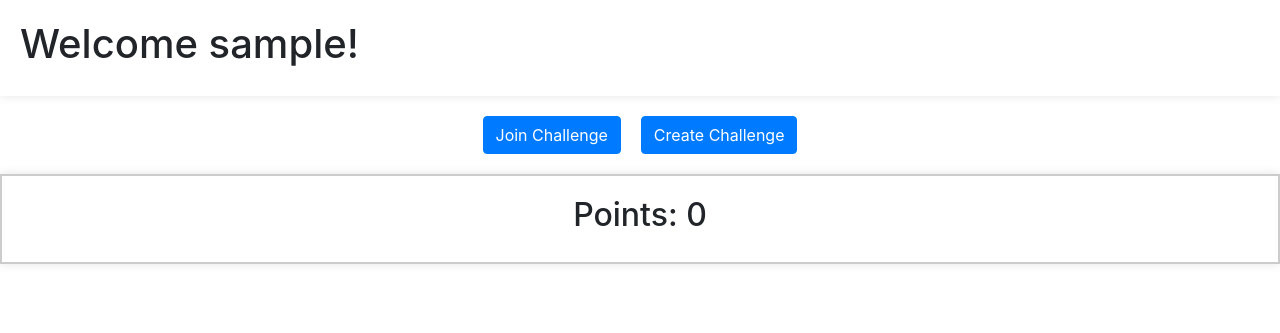
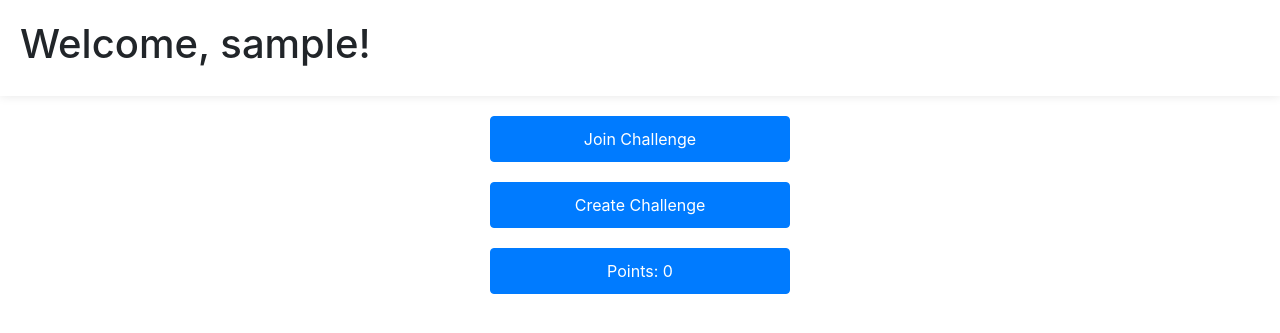
Before and after one commit to paulodeluna/SYNCS_hackathon, a Flask app: page /home in a window 1280 px wide. Shown: the top 333 px of the page. Run offline with Flask 3, Linux system fonts and the light colour scheme; the visitor is signed in with stand-in values (Sample User, id 1); some libraries are stand-ins or nearby versions.

Commit message:
did minor formatting changes for home and challenge page

```diff
--- a/templates/challenge.html
+++ b/templates/challenge.html
@@ -53,7 +53,7 @@
         <button class="btn btn-primary" onclick="validateChallenge()">Check</button>
         <div id="message" class="mt-3"></div>
 
-        <h2 class="mt-5">Challenges:</h2>
+        <h2 class="mt-5">Available Challenges:</h2>
         <ul class="list-group">
             {% for challenge in challenges %}
                 <li class="list-group-item">{{ challenge }}</li>
--- a/templates/home.html
+++ b/templates/home.html
@@ -23,33 +23,28 @@
         }
         .main-content {
             display: flex;
-            justify-content: center;
+            flex-direction: column; /* Stack buttons vertically */
+            align-items: center; /* Center align buttons */
             gap: 20px;
             margin-bottom: 20px;
         }
-        .points-container {
-            width: 100%;
-            padding: 20px;
-            border: 2px solid #ccc;
-            text-align: center;
-            background-color: white;
-            box-shadow: 0 0 10px rgba(0, 0, 0, 0.1);
+        .btn-custom {
+            max-width: 300px; /* Set max width for neatness */
+            width: 100%; /* Allow full width up to max-width */
+            padding: 10px; /* Adjust padding */
         }
     </style>
 </head>
 <body>
     <div class="header">
-        <h1>Welcome {{ username }}!</h1>
+        <h1>Welcome, {{ username }}!</h1>
         <button class="btn btn-secondary logo-button" onclick="redirectToLogin()">Trivia</button>
     </div>
 
     <div class="main-content">
-        <button class="btn btn-primary" onclick="joinChallenge()">Join Challenge</button>
-        <button class="btn btn-primary" onclick="createChallenge()">Create Challenge</button>
-    </div>
-
-    <div class="points-container">
-        <h2>Points: {{ points }}</h2>
+        <button class="btn btn-primary btn-custom" onclick="joinChallenge()">Join Challenge</button>
+        <button class="btn btn-primary btn-custom" onclick="createChallenge()">Create Challenge</button>
+        <button class="btn btn-primary btn-custom" onclick="viewPoints()">Points: {{ points }}</button>
     </div>
 
     <script>
@@ -64,6 +59,10 @@
         function createChallenge() {
             window.location.href = "{{ url_for('create') }}"; // Ensure this redirects to the create page
         }
+
+        function viewPoints() {
+            window.location.href = "{{ url_for('home') }}"; // Redirect to home page (or adjust as needed)
+        }
     </script>
 </body>
 </html>
```
